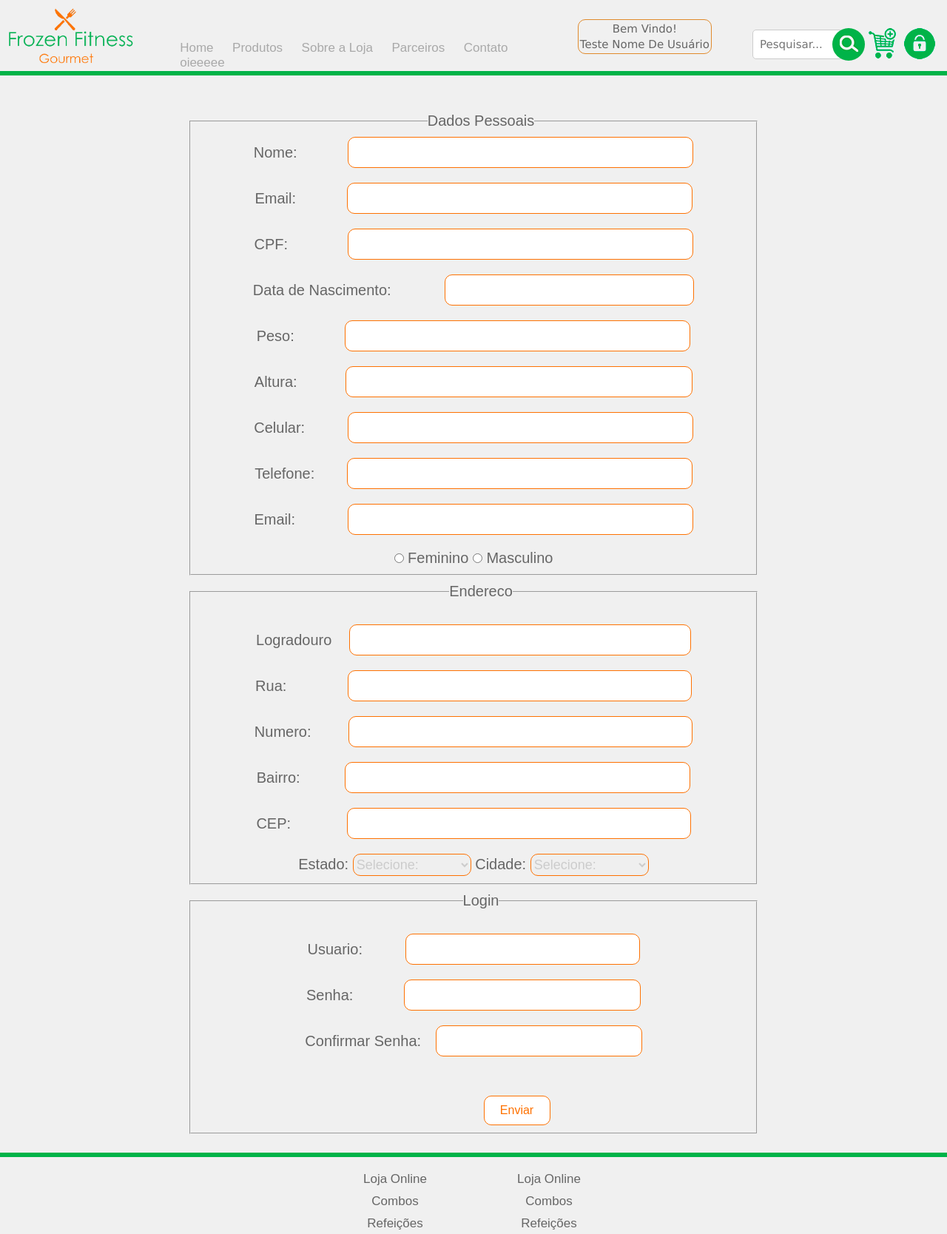
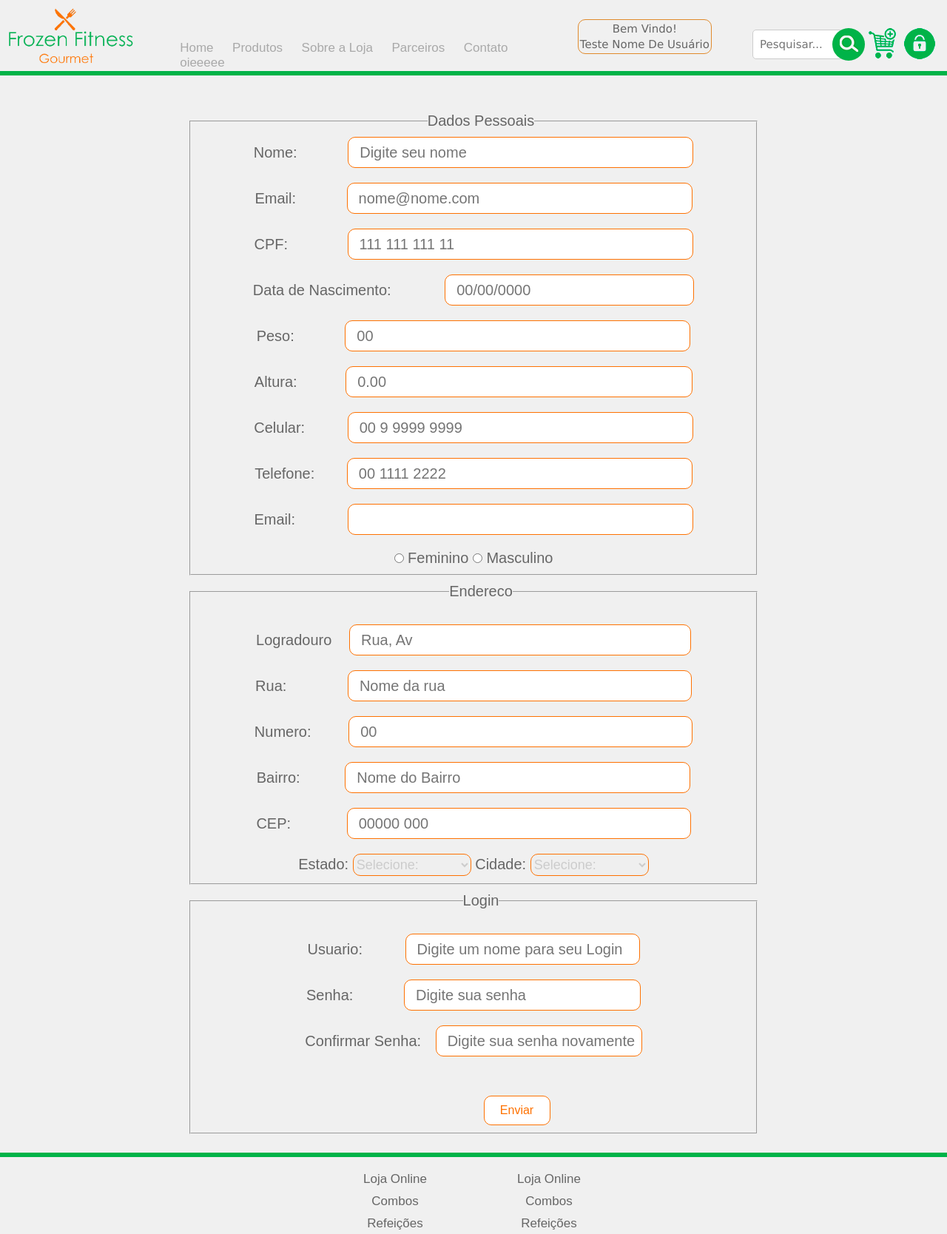
Before and after one commit to diegobarbosasena/FrozenFitnessGourmetPHP, a PHP site: page /home/cadastro in a window 1280 px wide. Shown: the top 1668 px of the page at 74% size. Run offline with PHP 8.4, Linux system fonts and the light colour scheme.

Commit message:
atributo placeholder no arquivo cadastro.php

```diff
--- a/views/home/cadastro.php
+++ b/views/home/cadastro.php
@@ -8,15 +8,15 @@
 
                     <legend> Dados Pessoais</legend>
                     <div class="altura"> </div>
-                    <label>Nome:</label> <input class="campo_nome" type="text">
-                    <br> <label>Email:</label> <input class="campo_nome" type="text">
-                    <br> <label>CPF:</label> <input class="campo_cpf" type="text">
-                    <br> <label>Data de Nascimento:</label> <input class="campo_data" type="text">
-                    <br> <label>Peso:</label> <input class="campo_nome" type="text">
-                    <br> <label>Altura:</label> <input class="campo_altura" type="text">
-                    <br> <label>Celular:</label> <input class="campo_celular" type="text">
-                    <br> <label>Telefone:</label> <input class="campo_telefone" type="text">
-                    <br> <label>Email:</label> <input class="campo_email" type="text">
+                         <label>Nome:</label> <input class="campo_nome" type="text" placeholder="Digite seu nome">
+                    <br> <label>Email:</label> <input class="campo_nome" type="text" placeholder="nome@nome.com">
+                    <br> <label>CPF:</label> <input class="campo_cpf" type="text" placeholder="111 111 111 11">
+                    <br> <label>Data de Nascimento:</label> <input class="campo_data" type="text" placeholder="00/00/0000">
+                    <br> <label>Peso:</label> <input class="campo_nome" type="text" placeholder="00">
+                    <br> <label>Altura:</label> <input class="campo_altura" type="text" placeholder="0.00">
+                    <br> <label>Celular:</label> <input class="campo_celular" type="text" placeholder="00 9 9999 9999">
+                    <br> <label>Telefone:</label> <input class="campo_telefone" type="text" placeholder="00 1111 2222" >
+                    <br> <label>Email:</label> <input class="campo_email" type="text" >
                     <br>
 
                 <INPUT TYPE="radio" NAME="FEMININO" VALUE="op1"> Feminino
@@ -28,11 +28,11 @@
                 <fieldset>
                     <legend> Endereco</legend>
                     <div class="altura"> </div>
-                    <br> <label>Logradouro</label> <input class="campo_logradouro" type="text">
-                    <br> <label>Rua:</label> <input class="campo_rua" type="text">
-                    <br> <label>Numero:</label> <input class="campo_numero" type="text">
-                    <br> <label>Bairro:</label> <input class="campo_bairro" type="text">
-                    <br> <label>CEP:</label> <input class="campo_cep" type="text">
+                    <br> <label>Logradouro</label> <input class="campo_logradouro" type="text" placeholder="Rua, Av ">
+                    <br> <label>Rua:</label> <input class="campo_rua" type="text" placeholder="Nome da rua">
+                    <br> <label>Numero:</label> <input class="campo_numero" type="text" placeholder="00">
+                    <br> <label>Bairro:</label> <input class="campo_bairro" type="text" placeholder="Nome do Bairro">
+                    <br> <label>CEP:</label> <input class="campo_cep" type="text" placeholder="00000 000">
                     <br> <label>Estado:</label>
                         <select size="1" name="D1">
 
@@ -60,9 +60,9 @@
                     <legend> Login</legend>
                          <div class="altura"> </div>
 
-                            <br> <label>Usuario:</label> <input class="campo_usuario" type="text">
-                            <br> <label>Senha:</label> <input class="campo_senha" type="text">
-                            <br> <label>Confirmar Senha:</label> <input class="campo_confirmar_senha" type="text">
+                            <br> <label>Usuario:</label> <input class="campo_usuario" type="text" placeholder="Digite um nome para seu Login">
+                            <br> <label>Senha:</label> <input class="campo_senha" type="text" placeholder="Digite sua senha">
+                            <br> <label>Confirmar Senha:</label> <input class="campo_confirmar_senha" type="text" placeholder="Digite sua senha novamente">
 
                             <br>
 
```
